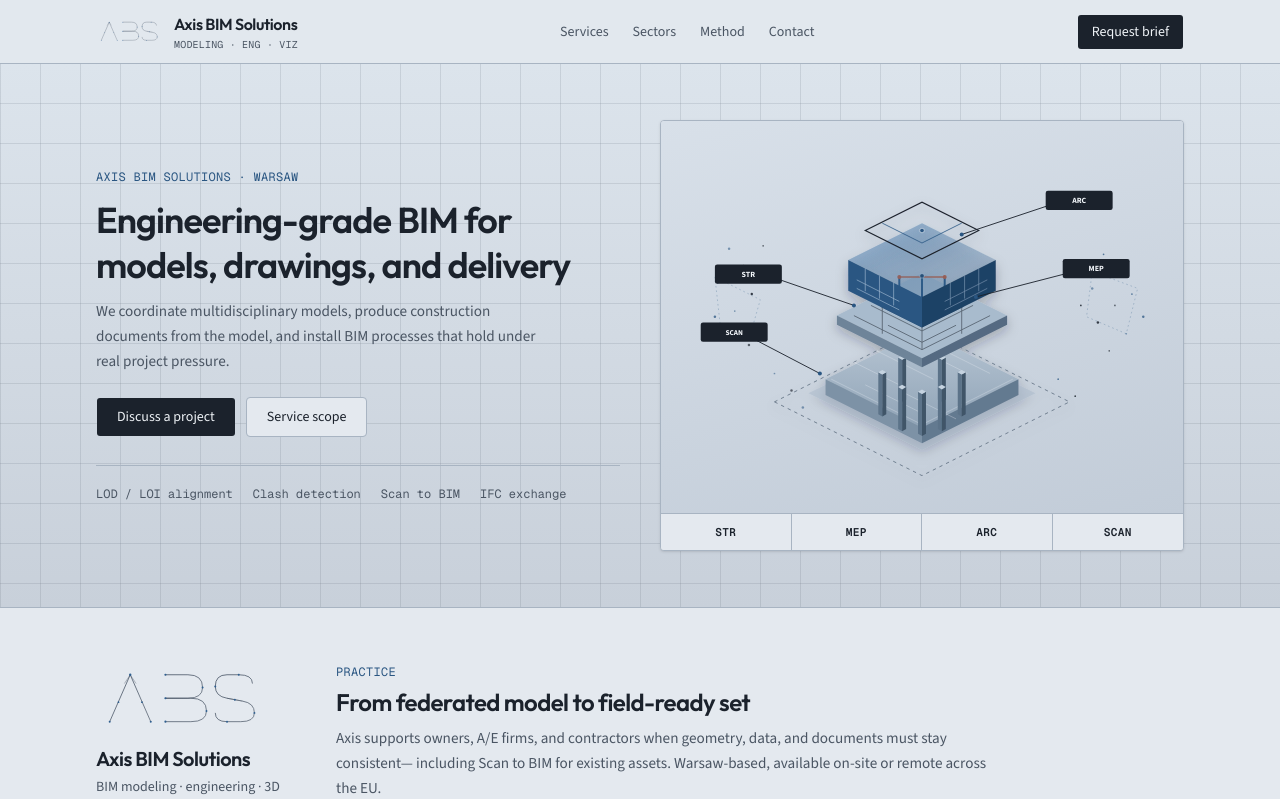
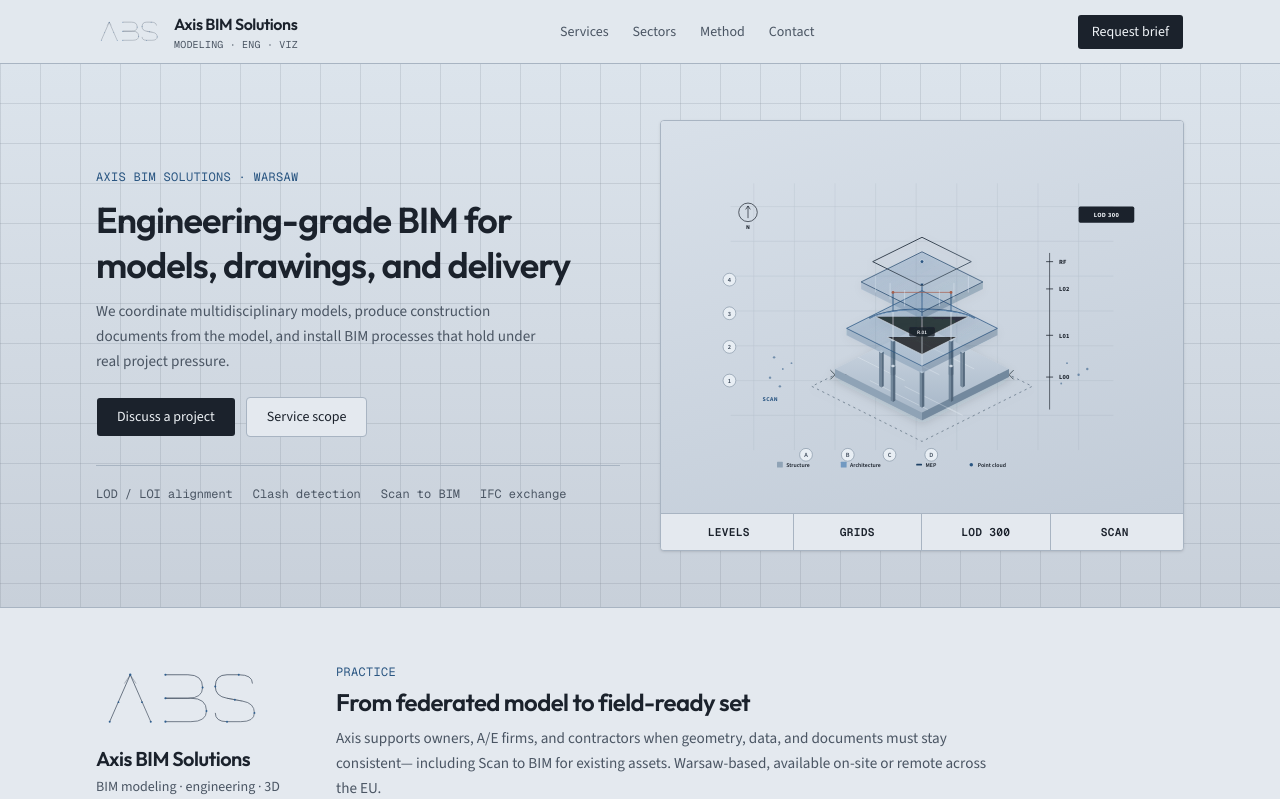
Before and after one commit to laskevich1899/axis, a Next.js app: page / in a window 1280 px wide. Shown: the top 799 px of the page. Built offline with nearby package versions, Linux system fonts and the light colour scheme.

Commit message:
Refine BIM diagram into an elegant design composition
Replace heavy slabs with delicate axonometry, level datums, grid
bubbles, section mark, LOD chip, and a quiet legend.

Co-authored-by: nikitakyxta <nikitakyxta@gmail.com>

```diff
--- a/src/app/page.tsx
+++ b/src/app/page.tsx
@@ -137,11 +137,11 @@ export default function Home() {
                 <div className="visual-panel aspect-[4/3]">
                   <BimHeroVisual />
                 </div>
-                <figcaption className="grid grid-cols-4 divide-x divide-border border-t border-border bg-panel text-center font-mono text-[0.7rem] font-semibold uppercase tracking-wide text-foreground">
-                  <span className="px-1.5 py-2.5">STR</span>
-                  <span className="px-1.5 py-2.5">MEP</span>
-                  <span className="px-1.5 py-2.5">ARC</span>
-                  <span className="px-1.5 py-2.5">Scan</span>
+                <figcaption className="grid grid-cols-4 divide-x divide-border border-t border-border bg-panel px-1 text-center font-mono text-[0.65rem] font-semibold uppercase tracking-wide text-foreground sm:text-[0.7rem]">
+                  <span className="px-1 py-2.5">Levels</span>
+                  <span className="px-1 py-2.5">Grids</span>
+                  <span className="px-1 py-2.5">LOD 300</span>
+                  <span className="px-1 py-2.5">Scan</span>
                 </figcaption>
               </figure>
             </Reveal>
--- a/src/components/bim-hero-visual.tsx
+++ b/src/components/bim-hero-visual.tsx
@@ -2,39 +2,10 @@
 
 import { useEffect, useState } from "react";
 
-/** Compact isometric helpers (tile w=88, h=44, rise=26) */
-function slab(
-  cx: number,
-  cy: number,
-  w: number,
-  d: number,
-  h: number,
-  top: string,
-  left: string,
-  right: string,
-) {
-  const tw = w;
-  const td = d;
-  const x = cx;
-  const y = cy;
-  return (
-    <g>
-      <path
-        d={`M${x} ${y - td} L${x + tw} ${y} L${x} ${y + td} L${x - tw} ${y} Z`}
-        fill={top}
-      />
-      <path
-        d={`M${x - tw} ${y} L${x} ${y + td} L${x} ${y + td + h} L${x - tw} ${y + h} Z`}
-        fill={left}
-      />
-      <path
-        d={`M${x + tw} ${y} L${x} ${y + td} L${x} ${y + td + h} L${x + tw} ${y + h} Z`}
-        fill={right}
-      />
-    </g>
-  );
-}
-
+/**
+ * Refined axonometric composition — elegant linework with
+ * design-domain annotations (levels, grids, LOD, section).
+ */
 export function BimHeroVisual() {
   const [ready, setReady] = useState(false);
 
@@ -44,216 +15,280 @@ export function BimHeroVisual() {
       setReady(true);
       return;
     }
-    const id = window.setTimeout(() => setReady(true), 30);
+    const id = window.setTimeout(() => setReady(true), 40);
     return () => window.clearTimeout(id);
   }, []);
 
-  const layer = (delay: number) =>
+  const fade = (delay: number) =>
     ({
       opacity: ready ? 1 : 0,
-      transform: ready ? "translateY(0)" : "translateY(12px)",
-      transition: `opacity 0.7s cubic-bezier(0.22,1,0.36,1) ${delay}ms, transform 0.7s cubic-bezier(0.22,1,0.36,1) ${delay}ms`,
+      transform: ready ? "translateY(0)" : "translateY(10px)",
+      transition: `opacity 0.85s cubic-bezier(0.22,1,0.36,1) ${delay}ms, transform 0.85s cubic-bezier(0.22,1,0.36,1) ${delay}ms`,
     }) as const;
-
-  // column tops on podium (isometric)
-  const cols = [
-    [-70, 18],
-    [0, 52],
-    [70, 18],
-    [-35, -8],
-    [35, -8],
-    [-35, 44],
-    [35, 44],
-  ] as const;
 
   return (
     <svg
-      viewBox="0 0 920 640"
+      viewBox="0 0 900 620"
       className="h-full w-full"
       role="img"
-      aria-label="Scan-to-BIM coordinated building model with structural, architectural, and MEP systems"
+      aria-label="Refined BIM design diagram with levels, grids, LOD and discipline layers"
     >
       <defs>
-        <linearGradient id="podium" x1="0" y1="0" x2="0" y2="1">
-          <stop offset="0%" stopColor="#b8c6d4" />
-          <stop offset="100%" stopColor="#8fa3b6" />
+        <linearGradient id="veil" x1="0%" y1="0%" x2="100%" y2="100%">
+          <stop offset="0%" stopColor="#5b8ab5" stopOpacity="0.28" />
+          <stop offset="100%" stopColor="#2a5682" stopOpacity="0.08" />
         </linearGradient>
-        <linearGradient id="floorGlass" x1="0" y1="0" x2="1" y2="1">
-          <stop offset="0%" stopColor="#4d82b5" stopOpacity="0.55" />
-          <stop offset="100%" stopColor="#2a5682" stopOpacity="0.22" />
+        <linearGradient id="plinth" x1="0%" y1="0%" x2="0%" y2="100%">
+          <stop offset="0%" stopColor="#d2dbe5" />
+          <stop offset="100%" stopColor="#a7b7c8" />
         </linearGradient>
-        <filter id="drop" x="-20%" y="-20%" width="140%" height="140%">
-          <feDropShadow dx="0" dy="8" stdDeviation="10" floodColor="#1b222c" floodOpacity="0.25" />
+        <linearGradient id="inkSoft" x1="0%" y1="0%" x2="1" y2="1">
+          <stop offset="0%" stopColor="#2c3642" />
+          <stop offset="100%" stopColor="#5a6b7c" />
+        </linearGradient>
+        <filter id="soft" x="-12%" y="-12%" width="124%" height="124%">
+          <feDropShadow dx="0" dy="6" stdDeviation="8" floodColor="#1b222c" floodOpacity="0.14" />
         </filter>
       </defs>
 
-      {/* Point cloud field (Scan to BIM) */}
-      <g style={layer(40)} opacity={ready ? 0.9 : 0}>
-        {[
-          [120, 200], [145, 230], [100, 260], [160, 280], [130, 310],
-          [180, 195], [95, 320], [170, 340], [110, 360], [155, 370],
-          [780, 210], [810, 240], [760, 270], [800, 300], [830, 280],
-          [770, 330], [820, 350], [790, 380], [850, 320], [740, 300],
-          [200, 420], [230, 450], [700, 430], [730, 460], [250, 480],
-        ].map(([x, y], i) => (
-          <circle
-            key={`${x}-${y}`}
-            cx={x}
-            cy={y}
-            r={i % 3 === 0 ? 2.2 : 1.5}
-            fill={i % 2 === 0 ? "#2a5682" : "#1b222c"}
-            opacity={0.55 + (i % 4) * 0.1}
-          />
+      {/* Quiet drafting field */}
+      <g opacity="0.22" stroke="#6b7c8d" strokeWidth="0.8">
+        {Array.from({ length: 9 }).map((_, i) => (
+          <path key={`v${i}`} d={`M${160 + i * 70} 80 L${160 + i * 70} 540`} />
         ))}
-        <path
-          d="M95 250 L175 290 L155 360 L105 340 Z"
-          fill="none"
-          stroke="#2a5682"
-          strokeWidth="1"
-          strokeDasharray="3 5"
-          opacity="0.45"
-        />
-        <path
-          d="M760 240 L840 270 L820 350 L750 320 Z"
-          fill="none"
-          stroke="#2a5682"
-          strokeWidth="1"
-          strokeDasharray="3 5"
-          opacity="0.45"
-        />
+        {Array.from({ length: 7 }).map((_, i) => (
+          <path key={`h${i}`} d={`M120 ${120 + i * 60} L780 ${120 + i * 60}`} />
+        ))}
       </g>
 
-      <g filter="url(#drop)">
-        {/* Ground plate */}
-        <g style={layer(80)}>
+      {/* Grid bubbles A–D / 1–4 */}
+      <g style={fade(60)} fontFamily="var(--font-source), sans-serif" fontSize="11" fill="#3d4a5a">
+        {["A", "B", "C", "D"].map((label, i) => (
+          <g key={label}>
+            <circle cx={250 + i * 72} cy={548} r="11" fill="#e8eef4" stroke="#7a8b9c" strokeWidth="1" />
+            <text x={250 + i * 72} y={552} textAnchor="middle" fontWeight="600">
+              {label}
+            </text>
+          </g>
+        ))}
+        {["1", "2", "3", "4"].map((label, i) => (
+          <g key={label}>
+            <circle cx={118} cy={420 - i * 58} r="11" fill="#e8eef4" stroke="#7a8b9c" strokeWidth="1" />
+            <text x={118} y={424 - i * 58} textAnchor="middle" fontWeight="600">
+              {label}
+            </text>
+          </g>
+        ))}
+      </g>
+
+      <g filter="url(#soft)">
+        {/* Ground diamond + section cut */}
+        <g style={fade(100)}>
           <path
-            d="M200 470 L460 600 L720 470 L460 340 Z"
+            d="M260 430 L450 525 L640 430 L450 335 Z"
             fill="none"
             stroke="#5a6b7c"
-            strokeWidth="1.4"
-            strokeDasharray="6 7"
+            strokeWidth="1.2"
+            strokeDasharray="4 6"
           />
-          <path d="M260 455 L460 555 L660 455 L460 355 Z" fill="#9aadc0" opacity="0.35" />
+          {/* section cut line */}
+          <path d="M300 410 L600 410" stroke="#1b222c" strokeWidth="1.4" />
+          <path d="M300 410 L292 402 M300 410 L292 418" stroke="#1b222c" strokeWidth="1.2" fill="none" />
+          <path d="M600 410 L608 402 M600 410 L608 418" stroke="#1b222c" strokeWidth="1.2" fill="none" />
+          <text
+            x="450"
+            y="404"
+            textAnchor="middle"
+            fill="#1b222c"
+            fontSize="10"
+            fontFamily="var(--font-source), sans-serif"
+            fontWeight="600"
+            letterSpacing="0.08em"
+          >
+            SECTION A–A
+          </text>
         </g>
 
-        {/* Podium / STR base */}
-        <g style={layer(140)}>
-          {slab(460, 430, 170, 85, 28, "url(#podium)", "#7d92a6", "#647a90")}
-          {/* slab grid */}
-          <g stroke="#e8eef4" strokeWidth="1.1" opacity="0.5">
-            <path d="M340 400 L420 440" />
-            <path d="M380 380 L480 430" />
-            <path d="M440 370 L540 420" />
-            <path d="M500 380 L580 420" />
-            <path d="M360 440 L460 490" />
-            <path d="M420 450 L520 500" />
-            <path d="M300 430 L460 510 L620 430" fill="none" />
+        {/* L00 plinth — delicate thickness */}
+        <g style={fade(160)}>
+          <path d="M300 400 L450 475 L600 400 L450 325 Z" fill="url(#plinth)" />
+          <path d="M300 400 L300 414 L450 489 L450 475 Z" fill="#8fa3b6" />
+          <path d="M600 400 L600 414 L450 489 L450 475 Z" fill="#73899e" />
+          {/* fine floor hatch */}
+          <g stroke="#eef3f7" strokeWidth="0.9" opacity="0.65">
+            <path d="M340 380 L420 420" />
+            <path d="M380 360 L480 410" />
+            <path d="M440 350 L540 400" />
+            <path d="M360 420 L460 470" />
+            <path d="M420 430 L520 480" />
           </g>
         </g>
 
-        {/* Columns */}
-        <g style={layer(200)}>
-          {cols.map(([dx, dy], i) => {
-            const x = 460 + dx;
-            const y = 400 + dy;
-            return (
-              <g key={i}>
-                <path d={`M${x - 7} ${y} L${x} ${y + 4} L${x} ${y + 78} L${x - 7} ${y + 74} Z`} fill="#5c7389" />
-                <path d={`M${x + 7} ${y} L${x} ${y + 4} L${x} ${y + 78} L${x + 7} ${y + 74} Z`} fill="#3f5468" />
-                <path d={`M${x - 7} ${y} L${x} ${y - 4} L${x + 7} ${y} L${x} ${y + 4} Z`} fill="#c5d3e0" />
-              </g>
-            );
-          })}
+        {/* Slender columns */}
+        <g style={fade(220)}>
+          {(
+            [
+              [380, 370],
+              [450, 405],
+              [520, 370],
+              [400, 350],
+              [500, 350],
+              [400, 395],
+              [500, 395],
+            ] as const
+          ).map(([x, y], i) => (
+            <g key={i} opacity="0.92">
+              <path d={`M${x - 4} ${y} L${x} ${y + 2.5} L${x} ${y + 62} L${x - 4} ${y + 59.5} Z`} fill="#6d8296" />
+              <path d={`M${x + 4} ${y} L${x} ${y + 2.5} L${x} ${y + 62} L${x + 4} ${y + 59.5} Z`} fill="#4f6478" />
+              <path d={`M${x - 4} ${y} L${x} ${y - 2.5} L${x + 4} ${y} L${x} ${y + 2.5} Z`} fill="#d8e2ec" />
+            </g>
+          ))}
         </g>
 
-        {/* Mid floor plate + beams (STR) */}
-        <g style={layer(280)}>
-          {slab(460, 318, 150, 75, 16, "#a8bbcd", "#6e8499", "#556b82")}
-          <g stroke="#1b222c" strokeWidth="1.6" fill="none" opacity="0.55">
-            <path d="M340 318 L460 378 L580 318" />
-            <path d="M370 300 L460 345 L550 300" />
-            <path d="M400 335 L460 365 L520 335" />
-            <path d="M390 290 L390 350" />
-            <path d="M460 268 L460 378" />
-            <path d="M530 290 L530 350" />
+        {/* L01 plate — translucent veil with room traces */}
+        <g style={fade(300)}>
+          <path d="M320 330 L450 395 L580 330 L450 265 Z" fill="url(#veil)" stroke="#2a5682" strokeWidth="1.3" />
+          <path d="M320 330 L320 342 L450 407 L450 395 Z" fill="#2a5682" opacity="0.22" />
+          <path d="M580 330 L580 342 L450 407 L450 395 Z" fill="#1f4266" opacity="0.28" />
+          {/* room partitions — elegant hairlines */}
+          <g stroke="#eef5fb" strokeWidth="1.1" opacity="0.7">
+            <path d="M370 310 L450 350 L530 310" />
+            <path d="M390 345 L450 375 L510 345" />
+            <path d="M400 290 L400 350" />
+            <path d="M500 290 L500 350" />
+            <path d="M450 275 L450 395" />
+          </g>
+          {/* room tag */}
+          <g fontFamily="var(--font-source), sans-serif">
+            <rect x="428" y="328" width="44" height="16" rx="2" fill="#1b222c" opacity="0.82" />
+            <text x="450" y="339" textAnchor="middle" fill="#f4f8fc" fontSize="9" fontWeight="600">
+              R.01
+            </text>
           </g>
         </g>
 
-        {/* MEP ducts / pipes between floors */}
-        <g style={layer(340)}>
-          {/* main duct */}
-          <path d="M390 300 L460 335 L530 300" fill="none" stroke="#1f4266" strokeWidth="7" strokeLinecap="round" opacity="0.85" />
-          <path d="M390 300 L460 335 L530 300" fill="none" stroke="#7eb0e0" strokeWidth="3.5" strokeLinecap="round" />
-          {/* branch pipes */}
-          <path d="M420 292 L420 250" stroke="#2a5682" strokeWidth="3.5" strokeLinecap="round" />
-          <path d="M460 312 L460 248" stroke="#2a5682" strokeWidth="3.5" strokeLinecap="round" />
-          <path d="M500 292 L500 250" stroke="#2a5682" strokeWidth="3.5" strokeLinecap="round" />
-          <path d="M420 250 L500 250" stroke="#c45c3a" strokeWidth="2.5" strokeLinecap="round" opacity="0.9" />
-          <circle cx="420" cy="250" r="3.5" fill="#c45c3a" />
-          <circle cx="500" cy="250" r="3.5" fill="#c45c3a" />
-          <circle cx="460" cy="248" r="4" fill="#1f4266" stroke="#dce8f4" strokeWidth="1" />
+        {/* Delicate MEP — thin runs, not heavy ducts */}
+        <g style={fade(360)} fill="none" strokeLinecap="round">
+          <path d="M360 312 C400 292, 500 292, 540 312" stroke="#1f4266" strokeWidth="2.2" />
+          <path d="M360 312 C400 292, 500 292, 540 312" stroke="#8eb6de" strokeWidth="1.1" />
+          <path d="M400 300 L400 268" stroke="#2a5682" strokeWidth="1.6" />
+          <path d="M450 308 L450 255" stroke="#2a5682" strokeWidth="1.6" />
+          <path d="M500 300 L500 268" stroke="#2a5682" strokeWidth="1.6" />
+          <path d="M400 268 L500 268" stroke="#b85a3c" strokeWidth="1.4" opacity="0.85" />
+          <circle cx="400" cy="268" r="2.4" fill="#b85a3c" stroke="none" />
+          <circle cx="500" cy="268" r="2.4" fill="#b85a3c" stroke="none" />
+          <circle cx="450" cy="255" r="3" fill="#1f4266" stroke="#eef5fb" strokeWidth="0.8" />
         </g>
 
-        {/* Upper ARC envelope with facade */}
-        <g style={layer(400)}>
-          {slab(460, 220, 130, 65, 54, "url(#floorGlass)", "#2a5682", "#1f4266")}
-          {/* mullion grid on left face */}
-          <g stroke="#d7e6f5" strokeWidth="1.2" opacity="0.65">
-            <path d="M360 235 L360 275" />
-            <path d="M385 248 L385 288" />
-            <path d="M410 260 L410 300" />
-            <path d="M345 255 L420 293" />
-            <path d="M345 270 L420 308" />
+        {/* L02 roof contour + envelope */}
+        <g style={fade(420)}>
+          <path
+            d="M345 250 L450 302 L555 250 L450 198 Z"
+            fill="url(#veil)"
+            stroke="#1f4266"
+            strokeWidth="1.25"
+            opacity="0.95"
+          />
+          <path d="M345 250 L345 262 L450 314 L450 302 Z" fill="#2a5682" opacity="0.18" />
+          <path d="M555 250 L555 262 L450 314 L450 302 Z" fill="#1a3858" opacity="0.22" />
+          {/* facade rhythm */}
+          <g stroke="#dce8f4" strokeWidth="1" opacity="0.75">
+            <path d="M370 240 L370 268" />
+            <path d="M395 252 L395 280" />
+            <path d="M420 264 L420 292" />
+            <path d="M480 264 L480 292" />
+            <path d="M505 252 L505 280" />
+            <path d="M530 240 L530 268" />
           </g>
-          {/* mullion grid on right face */}
-          <g stroke="#b9d0e6" strokeWidth="1.2" opacity="0.55">
-            <path d="M560 235 L560 275" />
-            <path d="M535 248 L535 288" />
-            <path d="M510 260 L510 300" />
-            <path d="M500 293 L575 255" />
-            <path d="M500 308 L575 270" />
-          </g>
-          {/* top roof outline */}
           <path
-            d="M360 168 L460 218 L560 168 L460 118 Z"
+            d="M365 215 L450 257 L535 215 L450 173 Z"
             fill="none"
-            stroke="#1b222c"
-            strokeWidth="2"
+            stroke="url(#inkSoft)"
+            strokeWidth="1.7"
           />
-          <path d="M390 155 L460 190 L530 155" fill="none" stroke="#2a5682" strokeWidth="1.4" />
-          <circle cx="460" cy="168" r="4" fill="#2a5682" stroke="#eef3f8" strokeWidth="1" />
+          <circle cx="450" cy="215" r="3.2" fill="#2a5682" stroke="#f4f8fc" strokeWidth="0.9" />
         </g>
       </g>
 
-      {/* Labels */}
-      <g style={layer(520)} fontFamily="var(--font-source), ui-sans-serif, sans-serif">
-        <path d="M210 255 L340 300" stroke="#1b222c" strokeWidth="1.6" fill="none" />
-        <circle cx="340" cy="300" r="3.5" fill="#2a5682" />
-        <rect x="95" y="228" width="118" height="34" rx="4" fill="#1b222c" />
-        <text x="154" y="250" textAnchor="middle" fill="#f4f8fc" fontSize="14" fontWeight="700">
-          STR
+      {/* Level markers — vertical datum */}
+      <g style={fade(480)} fontFamily="var(--font-source), sans-serif">
+        <path d="M670 470 L670 200" stroke="#1b222c" strokeWidth="1.1" />
+        {[
+          { y: 414, label: "L00" },
+          { y: 342, label: "L01" },
+          { y: 262, label: "L02" },
+          { y: 215, label: "RF" },
+        ].map((lv) => (
+          <g key={lv.label}>
+            <path d={`M664 ${lv.y} L676 ${lv.y}`} stroke="#1b222c" strokeWidth="1.3" />
+            <text x="686" y={lv.y + 4} fill="#1b222c" fontSize="11" fontWeight="700" letterSpacing="0.04em">
+              {lv.label}
+            </text>
+          </g>
+        ))}
+      </g>
+
+      {/* LOD chip + north + scan dust */}
+      <g style={fade(540)} fontFamily="var(--font-source), sans-serif">
+        <rect x="720" y="120" width="96" height="28" rx="3" fill="#1b222c" />
+        <text x="768" y="138" textAnchor="middle" fill="#f4f8fc" fontSize="11" fontWeight="700" letterSpacing="0.06em">
+          LOD 300
         </text>
 
-        <path d="M710 245 L555 285" stroke="#1b222c" strokeWidth="1.6" fill="none" />
-        <circle cx="555" cy="285" r="3.5" fill="#2a5682" />
-        <rect x="708" y="218" width="118" height="34" rx="4" fill="#1b222c" />
-        <text x="767" y="240" textAnchor="middle" fill="#f4f8fc" fontSize="14" fontWeight="700">
-          MEP
-        </text>
+        <g transform="translate(150 130)">
+          <circle cx="0" cy="0" r="16" fill="none" stroke="#1b222c" strokeWidth="1.2" />
+          <path d="M0 10 L0 -11" stroke="#1b222c" strokeWidth="1.2" />
+          <path d="M-4 -5 L0 -11 L4 -5" fill="none" stroke="#1b222c" strokeWidth="1.2" />
+          <text x="0" y="28" textAnchor="middle" fill="#1b222c" fontSize="10" fontWeight="700">
+            N
+          </text>
+        </g>
 
-        <path d="M680 125 L530 175" stroke="#1b222c" strokeWidth="1.6" fill="none" />
-        <circle cx="530" cy="175" r="3.5" fill="#2a5682" />
-        <rect x="678" y="98" width="118" height="34" rx="4" fill="#1b222c" />
-        <text x="737" y="120" textAnchor="middle" fill="#f4f8fc" fontSize="14" fontWeight="700">
-          ARC
-        </text>
-
-        <path d="M165 360 L280 420" stroke="#1b222c" strokeWidth="1.6" fill="none" />
-        <circle cx="280" cy="420" r="3.5" fill="#2a5682" />
-        <rect x="70" y="330" width="118" height="34" rx="4" fill="#1b222c" />
-        <text x="129" y="352" textAnchor="middle" fill="#f4f8fc" fontSize="13" fontWeight="700">
+        {/* Scan constellation — refined, not noisy */}
+        {[
+          [195, 380],
+          [210, 400],
+          [188, 415],
+          [225, 390],
+          [205, 430],
+          [700, 390],
+          [720, 410],
+          [690, 425],
+          [735, 400],
+        ].map(([x, y], i) => (
+          <circle key={`${x}${y}`} cx={x} cy={y} r={i % 2 ? 1.6 : 2.1} fill="#2a5682" opacity="0.55" />
+        ))}
+        <text x="175" y="455" fill="#2a5682" fontSize="10" fontWeight="700" letterSpacing="0.08em">
           SCAN
         </text>
+      </g>
+
+      {/* Discipline legend — elegant inline */}
+      <g style={fade(600)} fontFamily="var(--font-source), sans-serif" fontSize="10" fontWeight="600">
+        <g transform="translate(200 560)">
+          <rect width="10" height="10" rx="1" fill="#8fa3b6" />
+          <text x="16" y="9" fill="#1b222c">
+            Structure
+          </text>
+        </g>
+        <g transform="translate(310 560)">
+          <rect width="10" height="10" rx="1" fill="#4d82b5" opacity="0.7" />
+          <text x="16" y="9" fill="#1b222c">
+            Architecture
+          </text>
+        </g>
+        <g transform="translate(440 560)">
+          <rect width="10" height="3" y="3.5" rx="1" fill="#1f4266" />
+          <text x="16" y="9" fill="#1b222c">
+            MEP
+          </text>
+        </g>
+        <g transform="translate(530 560)">
+          <circle cx="5" cy="5" r="3" fill="#2a5682" />
+          <text x="16" y="9" fill="#1b222c">
+            Point cloud
+          </text>
+        </g>
       </g>
     </svg>
   );
```
